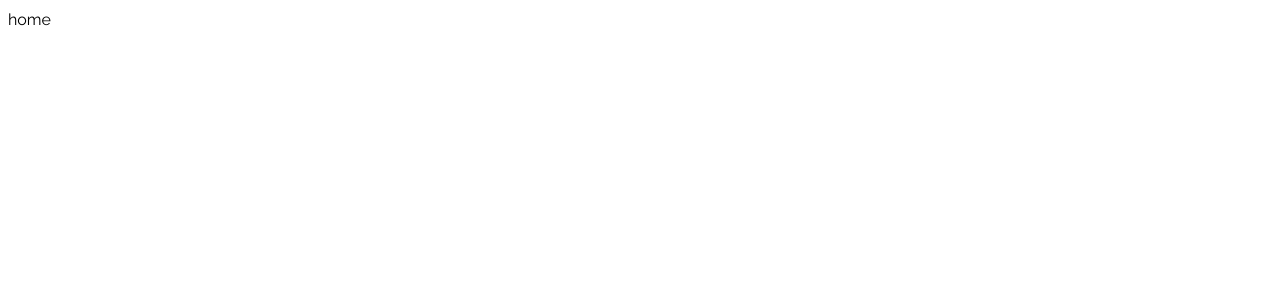
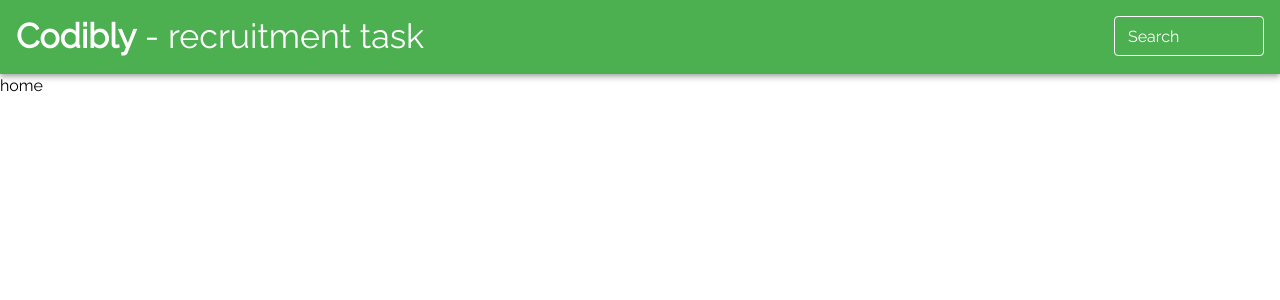
Before and after one commit to szynek99/codibly-task, a React (Create React App) app: page / in a window 1280 px wide. Shown: the top 300 px of the page. Built offline with nearby package versions, Linux system fonts and the light colour scheme.

Commit message:
feature: navbar

```diff
--- a/public/index.html
+++ b/public/index.html
@@ -13,7 +13,7 @@
     <link rel="manifest" href="%PUBLIC_URL%/manifest.json" />
     <title>Codibly - recruitment task</title>
   </head>
-  <body>
+  <body style="margin: 0;">
     <noscript>You need to enable JavaScript to run this app.</noscript>
     <div id="root"></div>
     <!--
--- a/src/App.tsx
+++ b/src/App.tsx
@@ -1,10 +1,15 @@
-import { Typography } from '@mui/material';
+import { Box, Typography } from '@mui/material';
+import { Navbar } from 'components/navbar';
 import React from 'react';
+import theme from 'theme';
 
 function App() {
   return (
-    <div className="App">
-      <Typography>home</Typography>
+    <div>
+      <Navbar />
+      <Box component="main" maxWidth={theme.breakpoints.values.desktop} margin="auto">
+        <Typography>home</Typography>
+      </Box>
     </div>
   );
 }
--- /dev/null
+++ b/src/components/navbar.tsx
@@ -0,0 +1,35 @@
+import * as React from 'react';
+import AppBar from '@mui/material/AppBar';
+import Box from '@mui/material/Box';
+import { FC } from 'react';
+import { Typography, useMediaQuery } from '@mui/material';
+import theme from 'theme';
+import { SearchInput } from './search-input';
+
+export const Navbar: FC = () => {
+  const showFullText = useMediaQuery(theme.breakpoints.up('md'));
+
+  return (
+    <AppBar position="static" sx={{ padding: 2, background: theme.palette.success.light }}>
+      <Box
+        sx={{ display: 'flex', justifyContent: 'space-between' }}
+        maxWidth={theme.breakpoints.values.desktop}
+        width="100%"
+        marginX="auto"
+      >
+        <Typography variant="h4">
+          <Box component="span" fontWeight="bold">
+            Codibly
+          </Box>
+          {showFullText && (
+            <>
+              {' - '}
+              recruitment task
+            </>
+          )}
+        </Typography>
+        <SearchInput />
+      </Box>
+    </AppBar>
+  );
+};
--- /dev/null
+++ b/src/components/search-input.tsx
@@ -0,0 +1,35 @@
+import { TextField, TextFieldProps } from '@mui/material';
+import { FC } from 'react';
+import { styled } from '@mui/material/styles';
+
+const SearchField = styled(TextField)<TextFieldProps>(({ theme }) => ({
+  width: 150,
+  '& label': {
+    color: theme.palette.common.white,
+  },
+  '& input': {
+    color: theme.palette.common.white,
+  },
+  '& label.Mui-focused': {
+    color: theme.palette.common.white,
+  },
+  '& .MuiInput-underline:after': {
+    borderBottomColor: theme.palette.common.white,
+  },
+  '& .MuiOutlinedInput-root': {
+    '& fieldset': {
+      borderColor: theme.palette.common.white,
+    },
+    '&:hover fieldset': {
+      borderColor: theme.palette.common.white,
+      borderWidth: 2,
+    },
+    '&.Mui-focused fieldset': {
+      borderColor: theme.palette.common.white,
+    },
+  },
+}));
+
+export const SearchInput: FC = () => {
+  return <SearchField label="Search" type="number" size="small" />;
+};
--- a/src/theme.ts
+++ b/src/theme.ts
@@ -1,9 +1,30 @@
 import { createTheme } from '@mui/material/styles';
+
+declare module '@mui/material/styles' {
+  interface BreakpointOverrides {
+    xs: true;
+    sm: true;
+    md: true;
+    lg: true;
+    xl: true;
+    desktop: true;
+  }
+}
 
 const theme = createTheme({
   typography: {
     fontFamily: 'Raleway',
   },
+  breakpoints: {
+    values: {
+      xs: 0,
+      sm: 600,
+      md: 960,
+      lg: 1280,
+      xl: 1920,
+      desktop: 1280,
+    },
+  },
 });
 
 export default theme;
```
